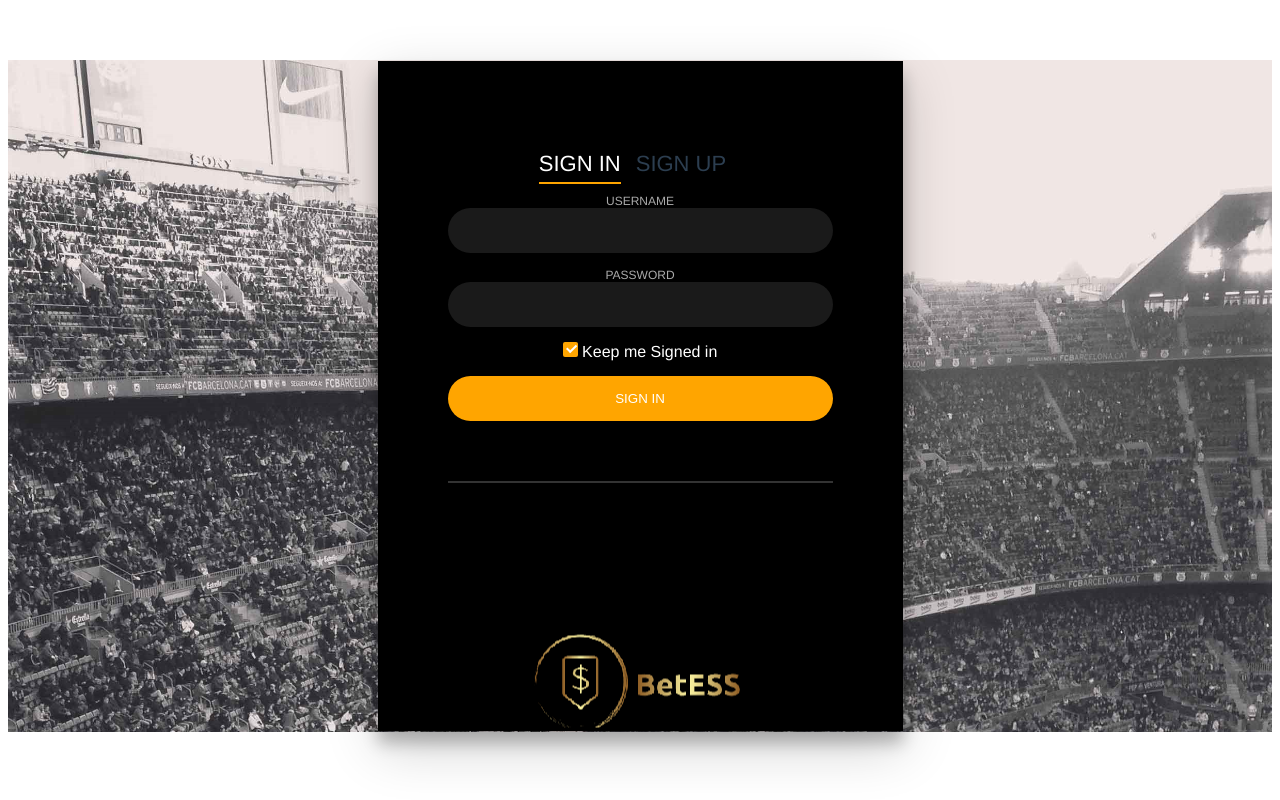
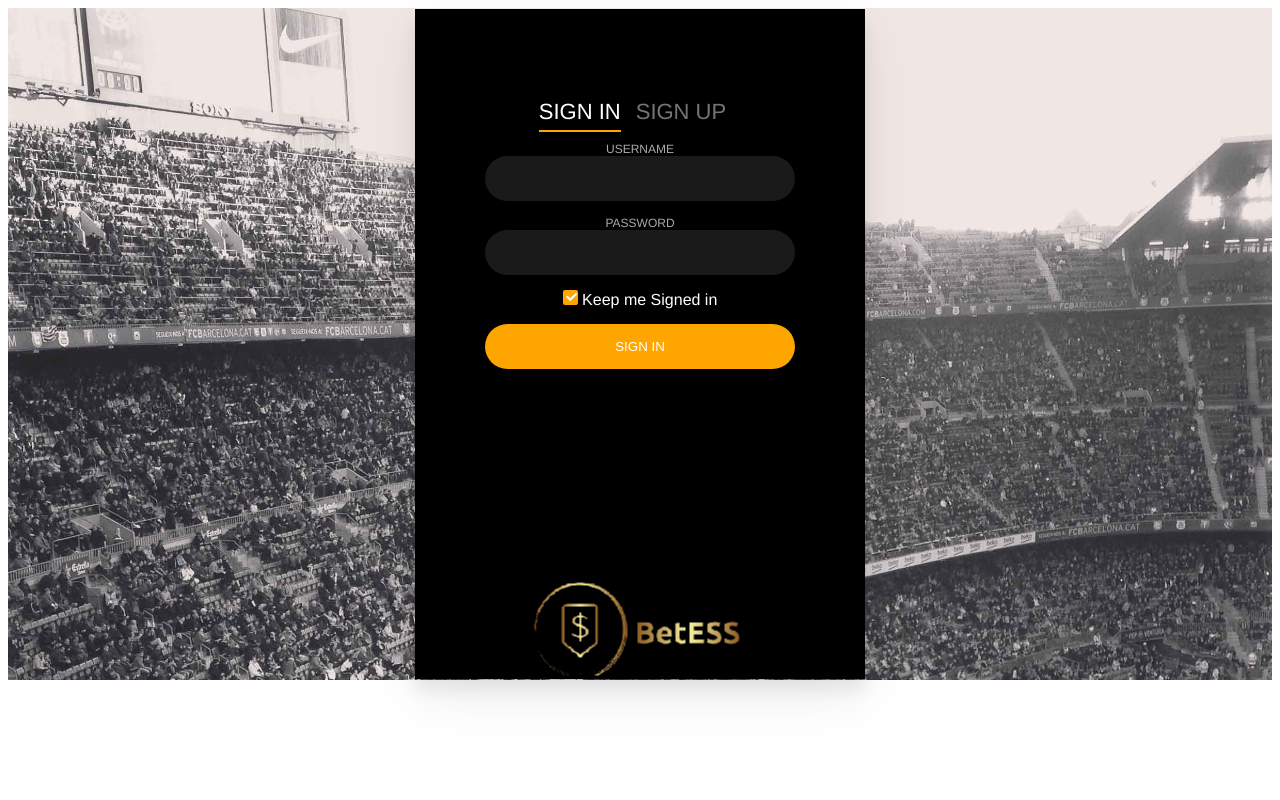
Before and after one commit to mas97/Web_Engineering_BetESS, a Vue app in the folder BetESS-frontend/: page /#/ in a window 1280 px wide. Built offline with nearby package versions, Linux system fonts and the light colour scheme.

Commit message:
fixed some details in sign in/up page

```diff
--- a/BetESS-frontend/src/App.vue
+++ b/BetESS-frontend/src/App.vue
@@ -18,7 +18,6 @@ export default {
   -webkit-font-smoothing: antialiased;
   -moz-osx-font-smoothing: grayscale;
   text-align: center;
-  color: #2c3e50;
-  margin-top: 60px;
+  color: rgba(255, 255, 255, 0.459);
 }
 </style>
--- a/BetESS-frontend/src/components/Signinup.vue
+++ b/BetESS-frontend/src/components/Signinup.vue
@@ -22,19 +22,18 @@
             <div class="group">
               <input type="submit" class="button" value="Sign In">
             </div>
-            <div class="hr"></div>
           </div>
           <div class="sign-up-htm">
             <div class="group">
-              <label for="user" class="label">Username</label>
+              <label for="user" class="label">Name</label>
               <input id="user" type="text" class="input">
             </div>
             <div class="group">
-              <label for="pass" class="label">Password</label>
+              <label for="pass" class="label">Usermame</label>
               <input id="pass" type="password" class="input" data-type="password">
             </div>
             <div class="group">
-              <label for="pass" class="label">Repeat Password</label>
+              <label for="pass" class="label">Password</label>
               <input id="pass" type="password" class="input" data-type="password">
             </div>
             <div class="group">
@@ -42,9 +41,12 @@
               <input id="pass" type="text" class="input">
             </div>
             <div class="group">
+              <label for="pass" class="label">Phone Number</label>
+              <input id="pass" type="text" class="input">
+            </div>
+            <div class="group">
               <input type="submit" class="button" value="Sign Up">
             </div>
-            <div class="hr"></div>
           </div>
         </div>
       </div>
@@ -84,15 +86,15 @@ body{
 .clearfix:after{clear:both;display:block}
 a{color:inherit;text-decoration:none}
 
-
+/* ORIGINAL: max-width:525px*/
 .login-wrap{
 	width:100%;
 	margin:auto;
-	max-width:525px;
+	max-width:450px;
 	min-height:670px;
 	position:relative;
 	background:url("../assets/logo.png") no-repeat center;
-	box-shadow:0 12px 15px 0 rgba(0,0,0,.24),0 17px 50px 0 rgba(0,0,0,.19);
+	box-shadow:0 12px 15px 0 rgba(0, 0, 0, 0.068),0 17px 50px 0 rgba(0, 0, 0, 0.075);
 }
 .login-html{
 	width:100%;
```
